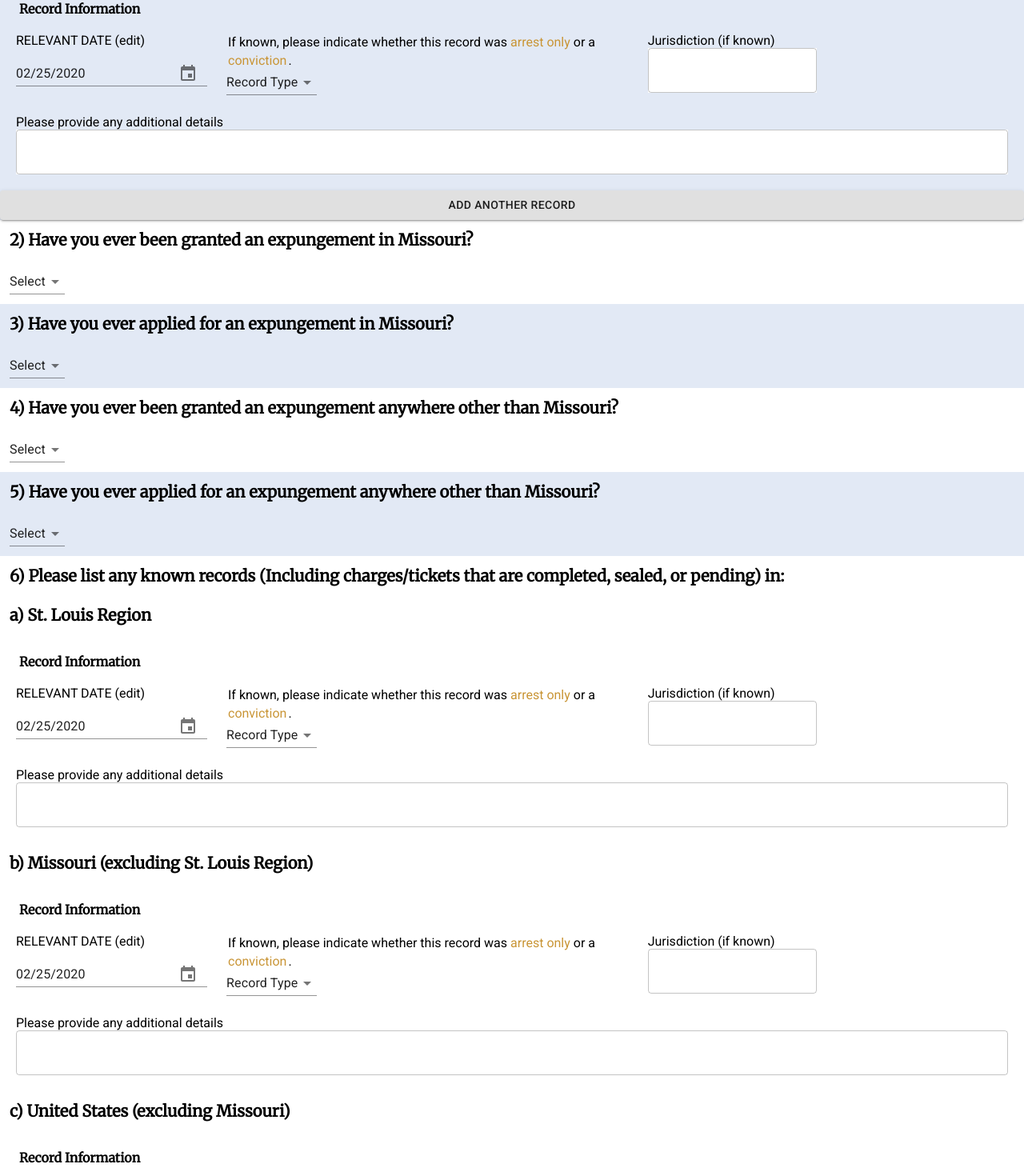
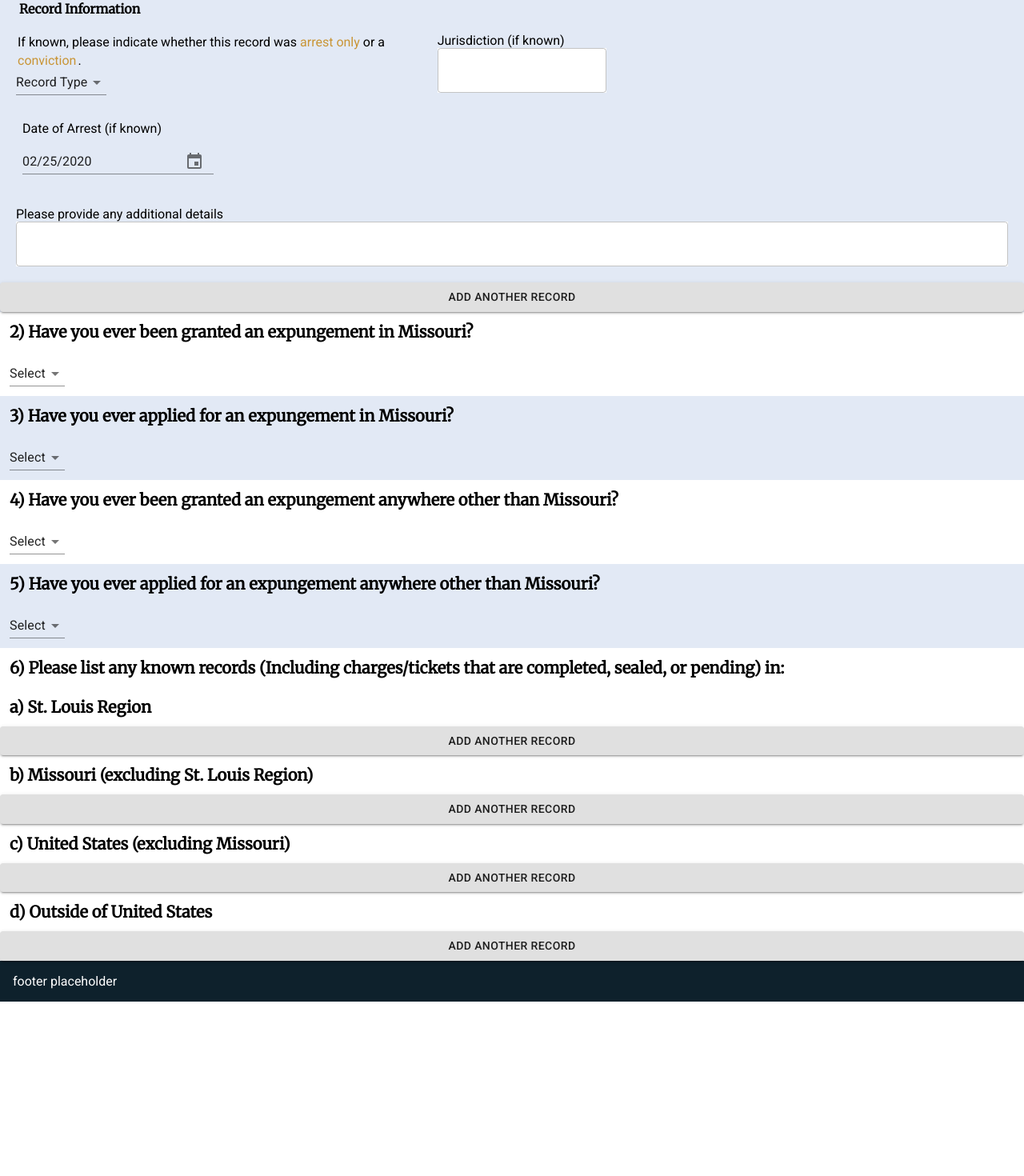
Before and after one commit to ShawonC/arch-city-cmr-app, a React (Create React App) app in the folder frontend/: page /questionnaire in a window 1280 px wide. Shown: the part 300-1770 px from the top of the page at 80% size. After the commit the page ends 1552 px from the top, so only its background shows below. Built offline with nearby package versions, Linux system fonts and the light colour scheme.

Commit message:
Fixed a few things with questionnaire, cleaned up some unused variables

```diff
--- a/frontend/src/App.js
+++ b/frontend/src/App.js
@@ -1,4 +1,4 @@
-import React, { useState, useRef, useEffect } from 'react';
+import React from 'react';
 import {
   BrowserRouter as Router,
   Switch,
--- a/frontend/src/components/displays/qRecordType.jsx
+++ b/frontend/src/components/displays/qRecordType.jsx
@@ -12,12 +12,6 @@ export default function RecordComponent() {
         setRecordType(event.target.value);
     }
 
-    const [selectedDate, setSelectedDate] = React.useState(new Date());
-
-    const handleDateChange = (date) => {
-      setSelectedDate(date);
-    };
-
     return (
         <div className="questionnaire-content">
             <h5>
@@ -26,21 +20,6 @@ export default function RecordComponent() {
             <div style={{padding: 8}}>
                 <MuiPickersUtilsProvider utils={DateFnsUtils}>
                     <Grid container spacing={3}>
-                        <Grid item xs={3.5}>
-                            <div>RELEVANT DATE (edit)</div>
-                            <KeyboardDatePicker
-                            disableToolbar
-                            variant="inline"
-                            format="MM/dd/yyyy"
-                            margin="normal"
-                            id="date-picker-inline"
-                            value={selectedDate}
-                            onChange={handleDateChange}
-                            KeyboardButtonProps={{
-                            'aria-label': 'change date',
-                            }}
-                            />
-                        </Grid>
                         <Grid item xs={5}>
                             <div>
                                 <div className='inline-text'>If known, please indicate whether this record was {' '}</div>
@@ -54,15 +33,20 @@ export default function RecordComponent() {
                                     displayEmpty
                                     >
                                 <MenuItem value='' disabled><div className='PLACEHOLDER'>Record Type</div></MenuItem>
-                                <MenuItem value={1}>Arrest Only</MenuItem>
-                                <MenuItem value={2}>Conviction</MenuItem>
+                                <MenuItem value={0}>Arrest Only</MenuItem>
+                                <MenuItem value={1}>Conviction</MenuItem>
                             </Select>
                         </Grid>
-                        <Grid item xs={3.5}>
+                        <Grid item xs={7}>
                             <div>Jurisdiction (if known)</div>
                             <TextField
                                 variant="outlined"
                                 style={{background: "white"}}/>
+                        </Grid>
+                        <Grid item xs={12}>
+                            <div>
+                                {recordType ?  (<Conviction/>) : (<ArrestOnly/>)}
+                            </div>
                         </Grid>
                         <Grid item xs={12}>
                         <div>Please provide any additional details</div>
@@ -77,8 +61,102 @@ export default function RecordComponent() {
                 </MuiPickersUtilsProvider>
             </div>
         </div>
+    );
+}
+
+function ArrestOnly(){
+    const [selectedDate, setSelectedDate] = React.useState(new Date());
+
+    const handleDateChange = (date) => {
+      setSelectedDate(date);
+    };
+
+    return(
+        <div style={{padding: 8}}>
+            <MuiPickersUtilsProvider utils={DateFnsUtils}>
+                <Grid item xs={4}>
+                    <div>Date of Arrest (if known)</div>
+                    <KeyboardDatePicker
+                    disableToolbar
+                    variant="inline"
+                    format="MM/dd/yyyy"
+                    margin="normal"
+                    id="date-picker-inline"
+                    value={selectedDate}
+                    onChange={handleDateChange}
+                    KeyboardButtonProps={{
+                    'aria-label': 'change date',
+                    }}
+                    />
+                </Grid>
+            </MuiPickersUtilsProvider>
+        </div>
 
 
+    )
+}
 
-    );
+function Conviction(){
+    const [selectedDate, setSelectedDate] = React.useState(new Date());
+
+    const handleDateChange = (date) => {
+      setSelectedDate(date);
+    };
+
+    return(
+        <div style={{padding: 8}}>
+            <MuiPickersUtilsProvider utils={DateFnsUtils}>
+                <Grid container spacing={3}>
+                    <Grid item xs={4}>
+                        <div>Date of Arrest</div>
+                        <div>(if known)</div>
+                        <KeyboardDatePicker
+                        disableToolbar
+                        variant="inline"
+                        format="MM/dd/yyyy"
+                        margin="normal"
+                        id="date-picker-inline"
+                        value={selectedDate}
+                        onChange={handleDateChange}
+                        KeyboardButtonProps={{
+                        'aria-label': 'change date',
+                        }}
+                        />
+                    </Grid>
+                    <Grid item xs={4}>
+                        <div>Date of Conviction (if known)</div>
+                        <KeyboardDatePicker
+                        disableToolbar
+                        variant="inline"
+                        format="MM/dd/yyyy"
+                        margin="normal"
+                        id="date-picker-inline"
+                        value={selectedDate}
+                        onChange={handleDateChange}
+                        KeyboardButtonProps={{
+                        'aria-label': 'change date',
+                        }}
+                        />
+                    </Grid>
+                    <Grid item xs={4}>
+                        <div>Date of Completed Sentence (if known)</div>
+                        <KeyboardDatePicker
+                        disableToolbar
+                        variant="inline"
+                        format="MM/dd/yyyy"
+                        margin="normal"
+                        id="date-picker-inline"
+                        value={selectedDate}
+                        onChange={handleDateChange}
+                        KeyboardButtonProps={{
+                        'aria-label': 'change date',
+                        }}
+                        />
+                    </Grid>
+                </Grid>
+            </MuiPickersUtilsProvider>
+        </div>
+
+
+    )
 }
--- a/frontend/src/pages/dashboard.jsx
+++ b/frontend/src/pages/dashboard.jsx
@@ -1,4 +1,4 @@
-import React, { useState, useRef, useEffect } from 'react';
+import React from 'react';
 import ExpansionPanel from '@material-ui/core/ExpansionPanel';
 import ExpansionPanelSummary from '@material-ui/core/ExpansionPanelSummary';
 import ExpansionPanelDetails from '@material-ui/core/ExpansionPanelDetails';
--- a/frontend/src/pages/info.jsx
+++ b/frontend/src/pages/info.jsx
@@ -1,4 +1,4 @@
-import React, { useState, useRef, useEffect } from 'react';
+import React, { useState, useEffect } from 'react';
 
 import Step from '../components/displays/step';
 import NavBar from '../components/displays/sideNav';
--- a/frontend/src/pages/noMatch.jsx
+++ b/frontend/src/pages/noMatch.jsx
@@ -1,4 +1,4 @@
-import React, { useState, useRef, useEffect } from 'react';
+import React from 'react';
 
 export default function NoMatch() {
 	return (
--- a/frontend/src/pages/questionnaire.jsx
+++ b/frontend/src/pages/questionnaire.jsx
@@ -1,18 +1,34 @@
 import React, {Component} from 'react';
-import { Button, Tooltip, Select, MenuItem} from '@material-ui/core';
+import { Button} from '@material-ui/core';
 import RecordComponent from '../components/displays/qRecordType';
 import InquiryComponent from '../components/displays/inquirySelect';
 
 
 class Questionnaire extends Component{
   state = {
-    numRecords: 0
+    numSeekingRecords: 0,
+    numStlRecords: 0,
+    numMissouriRecords: 0,
+    numUSRecords: 0,
+    numNonUSRecords: 0
   }
 
   render(){
-    const records = [];
-    for (var i = 0; i < this.state.numRecords+1; i += 1){
-      records.push(<RecordComponent key={i} number={i} />);
+    const seekingRecords = [],stlRecords=[],missouriRecords=[],usRecords=[],nonusRecords=[];
+    for (var i = 0; i < this.state.numSeekingRecords+1; i += 1){
+      seekingRecords.push(<RecordComponent key={i} number={i} />);
+    };
+    for (var i = 0; i < this.state.numStlRecords; i += 1){
+      stlRecords.push(<RecordComponent key={i} number={i} />);
+    };
+    for (var i = 0; i < this.state.numMissouriRecords; i += 1){
+      missouriRecords.push(<RecordComponent key={i} number={i} />);
+    };
+    for (var i = 0; i < this.state.numUSRecords; i += 1){
+      usRecords.push(<RecordComponent key={i} number={i} />);
+    };
+    for (var i = 0; i < this.state.numNonUSRecords; i += 1){
+      nonusRecords.push(<RecordComponent key={i} number={i} />);
     };
 
 
@@ -34,12 +50,12 @@ class Questionnaire extends Component{
             1) What criminal records are you seeking to have expunged?
           </div>
           <div>
-            {records}
+            {seekingRecords}
           </div>
           <div>
             <Button variant='contained'
               fullWidth='false'
-              onClick={() => this.setState({numRecords: this.state.numRecords + 1})}>
+              onClick={() => this.setState({numSeekingRecords: this.state.numSeekingRecords + 1})}>
                 Add Another Record
             </Button>
           </div>
@@ -82,19 +98,38 @@ class Questionnaire extends Component{
           </div>
           <div className='question-main'>a) St. Louis Region</div>
           <div>
-            <RecordComponent/>
+            {stlRecords}
+          </div>
+          <div>
+            <Button variant='contained'
+              fullWidth='false'
+              onClick={() => this.setState({numStlRecords: this.state.numStlRecords + 1})}>
+                Add Another Record
+            </Button>
           </div>
           <div className='question-main'>b) Missouri (excluding St. Louis Region)</div>
           <div>
-            <RecordComponent/>
+            <Button variant='contained'
+              fullWidth='false'
+              onClick={() => this.setState({numMissouriRecords: this.state.numMissouriRecords + 1})}>
+                Add Another Record
+            </Button>
           </div>
           <div className='question-main'>c) United States (excluding Missouri)</div>
           <div>
-            <RecordComponent/>
+            <Button variant='contained'
+              fullWidth='false'
+              onClick={() => this.setState({numUSRecords: this.state.numUSRecords + 1})}>
+                Add Another Record
+            </Button>
           </div>
           <div className='question-main'>d) Outside of United States</div>
           <div>
-            <RecordComponent/>
+            <Button variant='contained'
+              fullWidth='false'
+              onClick={() => this.setState({numNonUSRecords: this.state.numNonUSRecords + 1})}>
+                Add Another Record
+            </Button>
           </div>
         </div>
       </div>
--- a/frontend/src/style.css
+++ b/frontend/src/style.css
@@ -40,6 +40,7 @@ body{
     background-color: rgb(14, 33, 44);
     color: #ffffff;
     position: fixed;
+    z-index: 2
 }
 
 .content {
```
